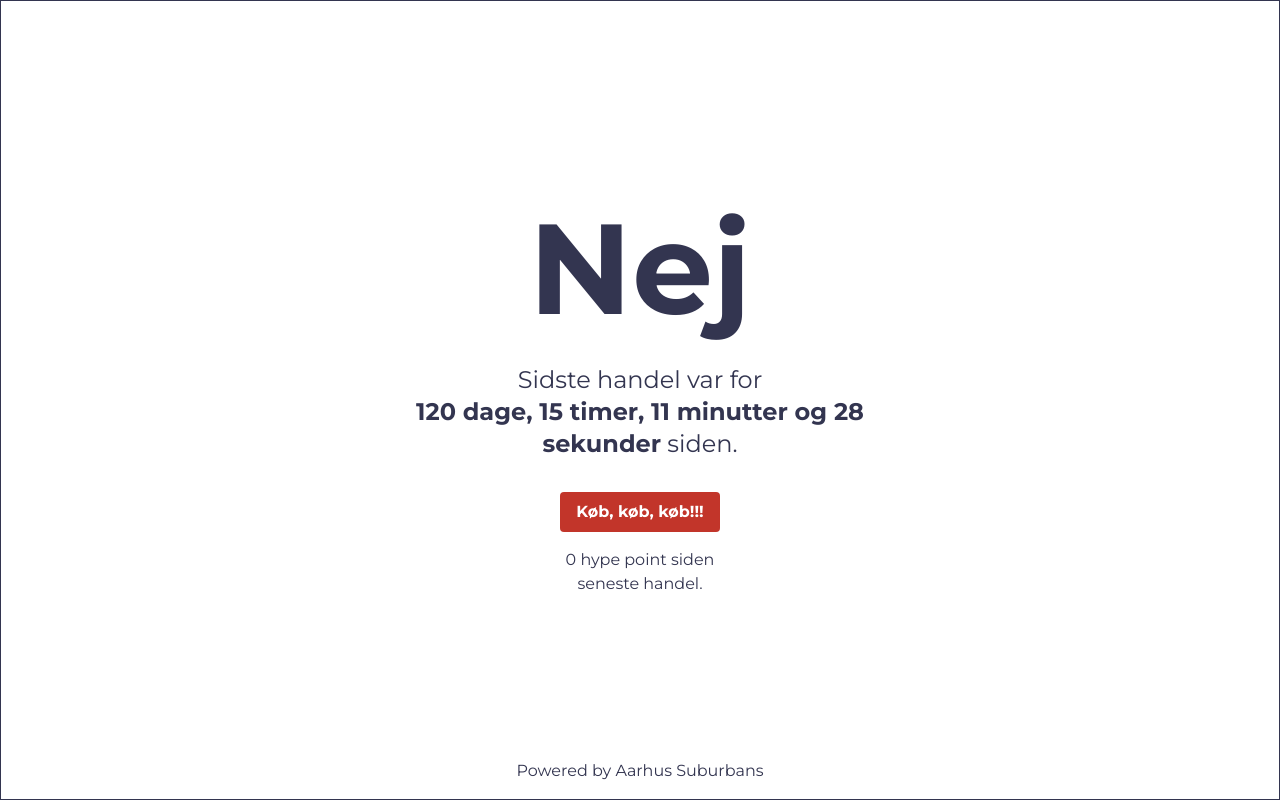
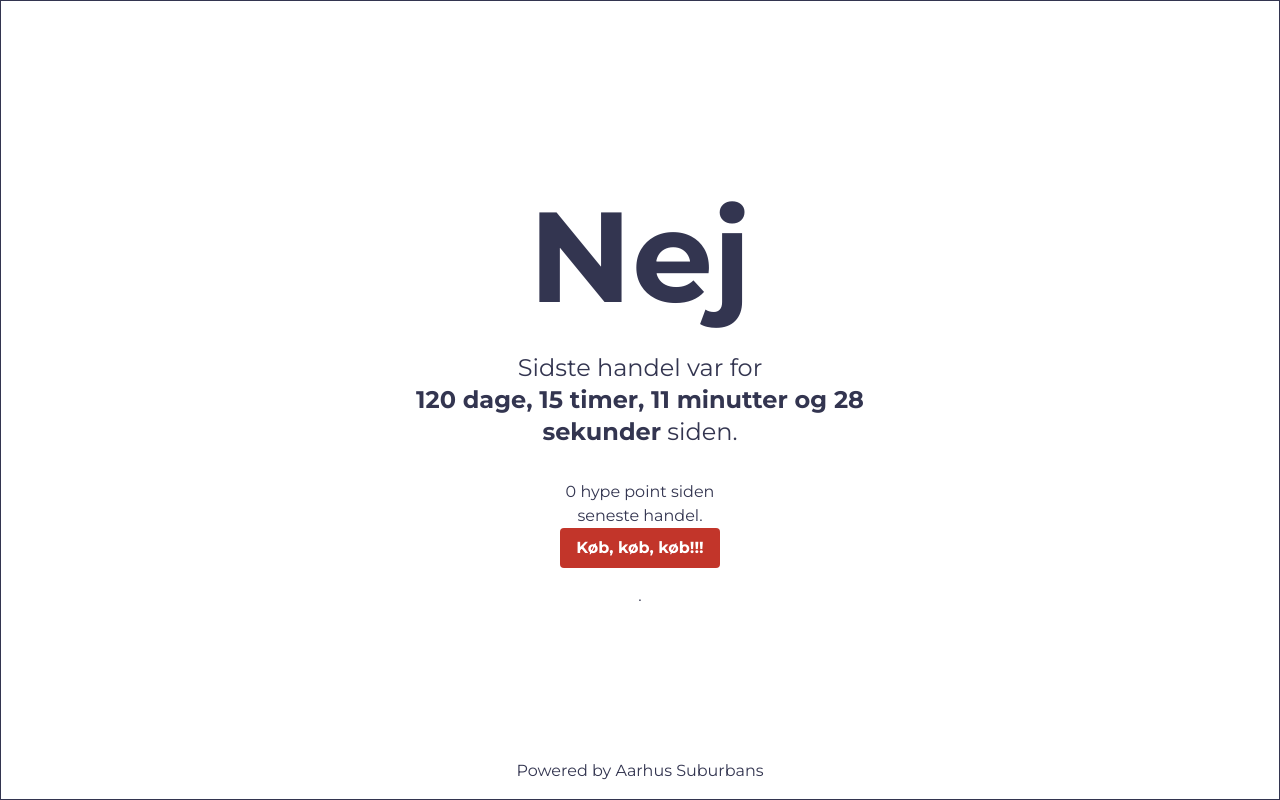
Before and after one commit to knandersen/harcvhandletidag, a SvelteKit app: page / in a window 1280 px wide. Built offline with nearby package versions, Linux system fonts and the light colour scheme.

Commit message:
collect hype and pause polling while clicking

```diff
--- /dev/null
+++ b/src/lib/components/Hype.svelte
@@ -0,0 +1,80 @@
+<script lang="ts">
+	import { onMount } from 'svelte';
+	import { CountUp } from 'countup.js';
+	import { hype } from '$src/lib/constants.svelte';
+	let counterEl: HTMLSpanElement | null = null;
+	let counter: CountUp | null = null;
+	let count = 0;
+	let timeout: ReturnType<typeof setTimeout> | null = null;
+	let isPollingPaused = false; // Keep a callable reference so we can force a refresh after POST.
+	let refreshHype: (() => Promise<void>) | null = null;
+	onMount(() => {
+		// initial render
+		if (counterEl) {
+			counter = new CountUp(counterEl, hype.level, { duration: 0.8, useGrouping: false });
+			counter.start();
+		}
+		// polling
+		refreshHype = async () => {
+			if (isPollingPaused) return;
+			try {
+				const res = await fetch('/api/hype');
+				if (!res.ok) return;
+				const latest = await res.json();
+				hype.level = Number(latest);
+			} catch (e) {
+				console.error('Failed to refresh hype', e);
+			}
+		};
+		refreshHype();
+		const timer = setInterval(() => {
+			void refreshHype?.();
+		}, 10_000);
+		return () => {
+			clearInterval(timer);
+			if (timeout) clearTimeout(timeout);
+		};
+	});
+	// animate whenever hype.level changes
+	$effect(() => {
+		const next = hype.level;
+		if (!counter) return;
+		counter.update(next);
+	});
+	const formatterDK = new Intl.NumberFormat('da-DK');
+	function handleClick() {
+		isPollingPaused = true;
+		hype.level += 1;
+		count += 1;
+		if (timeout) clearTimeout(timeout);
+		timeout = setTimeout(async () => {
+			const payload = count;
+			count = 0;
+			try {
+				await fetch('/api/hype', {
+					method: 'POST',
+					headers: { 'Content-Type': 'application/json' },
+					body: JSON.stringify({ level: payload })
+				});
+			} catch (e) {
+				console.error('Failed to send hype update', e);
+			} finally {
+				isPollingPaused = false;
+				await refreshHype?.();
+				// immediate resync after flush
+			}
+		}, 3000);
+	}
+</script>
+
+<div class="text-center text-balance">
+	<span bind:this={counterEl}>{formatterDK.format(hype.level)}</span> hype point siden seneste
+	handel.
+	<button
+		onclick={handleClick}
+		class="rounded bg-accent px-4 py-2 font-bold text-white hover:bg-accent-200"
+	>
+		Køb, køb, køb!!!
+	</button>
+</div>
+.
--- a/src/lib/components/HypeButton.svelte
+++ /dev/null
@@ -1,31 +0,0 @@
-<script lang="ts">
-	import { hype } from '$src/lib/constants.svelte';
-
-	// the button should increment a counter. After 3 seconds without clicks, the total count should be sent to /api/hype
-
-	let count = 0;
-	let timeout: NodeJS.Timeout;
-
-	function handleClick() {
-		hype.level += 1;
-		count++;
-		clearTimeout(timeout);
-		timeout = setTimeout(() => {
-			fetch('/api/hype', {
-				method: 'POST',
-				headers: {
-					'Content-Type': 'application/json'
-				},
-				body: JSON.stringify({ level: count })
-			});
-			count = 0;
-		}, 3000);
-	}
-</script>
-
-<button
-	onclick={handleClick}
-	class="rounded bg-accent px-4 py-2 font-bold text-white hover:bg-accent-200"
->
-	Køb, køb, køb!!!
-</button>
--- a/src/lib/components/HypeCounter.svelte
+++ /dev/null
@@ -1,49 +0,0 @@
-<script lang="ts">
-	import { onMount } from 'svelte';
-	import { CountUp } from 'countup.js';
-	import { hype } from '$src/lib/constants.svelte';
-
-	let counterEl: HTMLSpanElement | null = null;
-	let counter: CountUp | null = null;
-
-	onMount(() => {
-		// initial render
-		if (counterEl) {
-			counter = new CountUp(counterEl, hype.level, {
-				duration: 0.8,
-				useGrouping: false
-			});
-			counter.start();
-		}
-
-		// polling
-		const refreshHype = async () => {
-			try {
-				const res = await fetch('/api/hype');
-				if (!res.ok) return;
-				const latest = await res.json();
-
-				hype.level = Number(latest);
-			} catch (e) {
-				console.error('Failed to refresh hype', e);
-			}
-		};
-
-		refreshHype();
-		const timer = setInterval(refreshHype, 10_000);
-
-		return () => clearInterval(timer);
-	});
-
-	// animate whenever hype.level changes
-	$effect(() => {
-		const next = hype.level;
-		if (!counter) return;
-		counter.update(next);
-	});
-	const formatterDK = new Intl.NumberFormat('da-DK');
-</script>
-
-<div class="text-center text-balance">
-	<span bind:this={counterEl}>{formatterDK.format(hype.level)}</span> hype point siden seneste handel.
-</div>
--- a/src/routes/+page.svelte
+++ b/src/routes/+page.svelte
@@ -1,7 +1,6 @@
 <script lang="ts">
-	import HypeButton from '$components/HypeButton.svelte';
+	import Hype from '$components/Hype.svelte';
 	import SidsteHandel from '$components/SidsteHandel.svelte';
-	import HypeCounter from '$components/HypeCounter.svelte';
 </script>
 
 <svelte:head><title>Har CV handlet i dag?</title></svelte:head>
@@ -13,8 +12,7 @@
 		<SidsteHandel />
 	</div>
 	<div class="flex w-48 flex-col items-center gap-4">
-		<HypeButton />
-		<HypeCounter />
+		<Hype />
 	</div>
 	<div class="absolute bottom-0 pb-4">Powered by Aarhus Suburbans</div>
 </div>
```
